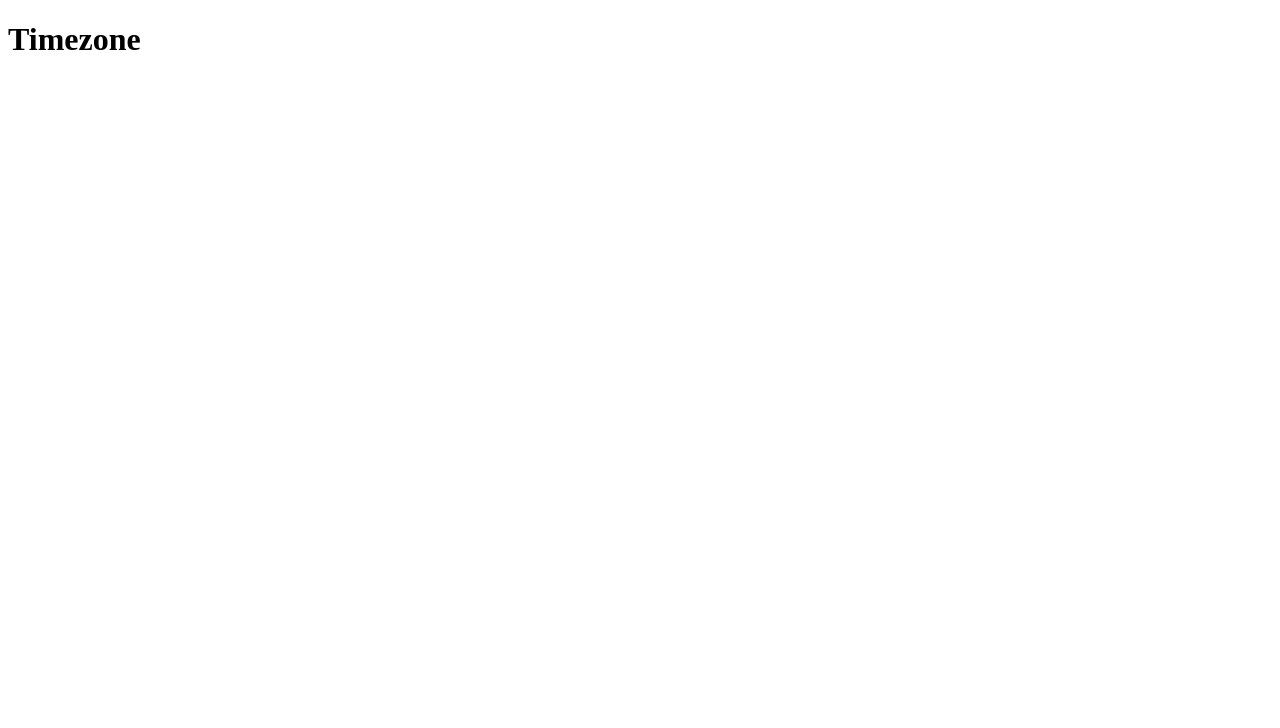
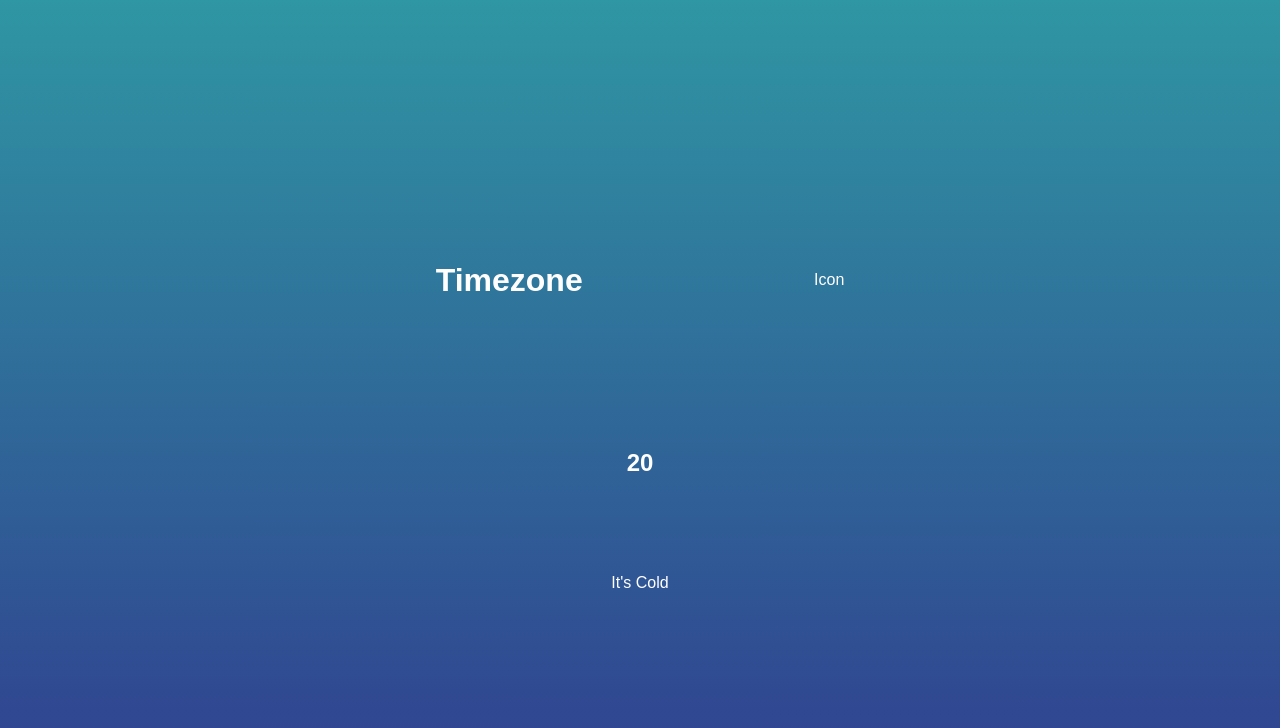
Before and after one commit to maheralayoubi/Weather-App, a plain HTML site: page index.html in a window 1280 px wide. Drawn offline with Linux system fonts and the light colour scheme.

Commit message:
Html and Css Structure

```diff
--- a/index.html
+++ b/index.html
@@ -5,12 +5,18 @@
     <meta charset="UTF-8">
     <meta name="viewport" content="width=device-width, initial-scale=1.0">
     <meta http-equiv="X-UA-Compatible" content="ie=edge">
+    <link rel="stylesheet" href="style.css">
     <title>Weather</title>
 </head>
 
 <body>
     <div class="location">
         <h1 class="location-timezone">Timezone</h1>
+        <p>Icon</p>
+    </div>
+    <div class="temprature">
+        <h2 class="degree">20</h2>
+        <div class="temprature-description">It's Cold</div>
     </div>
     <script src="app.js"></script>
 </body>
--- a/style.css
+++ b/style.css
@@ -0,0 +1,29 @@
+* {
+    margin: 0;
+    padding: 0;
+    box-sizing: border-box;
+}
+
+body {
+    height: 100vh;
+    display: flex;
+    justify-content: center;
+    flex-direction: column;
+    align-items: center;
+    background: linear-gradient(rgb(47, 150, 163), rgb(48, 62, 143));
+    font-family: sans-serif;
+    color: white;
+}
+
+.location,
+.temprature {
+    height: 30vh;
+    width: 50%;
+    display: flex;
+    justify-content: space-around;
+    align-items: center;
+}
+
+.temprature {
+    flex-direction: column;
+}
```
